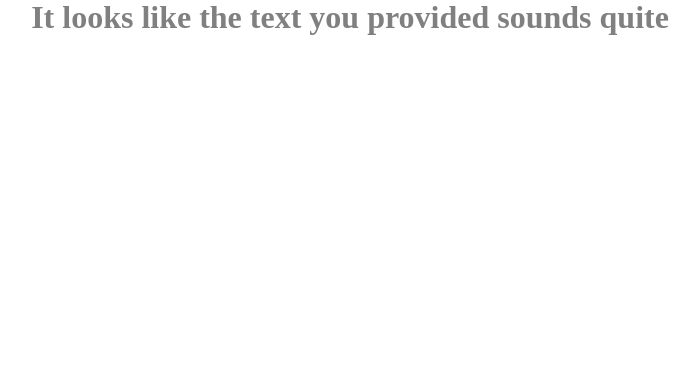
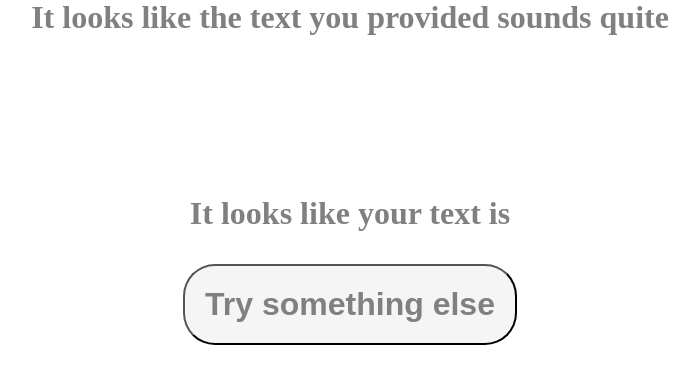
Before and after one commit to OlenaBL/nlp, a Python web app: template templates/result.html in a window 1280 px wide. Shown: the part 159-543 px from the top of the page, without its empty margins (290-989 px from the left). Run offline with Jinja, Linux system fonts and the light colour scheme; the template is opened without the code that fills it, so the values that code supplies are empty.

Commit message:
Update result.html

```diff
--- a/templates/result.html
+++ b/templates/result.html
@@ -17,3 +17,53 @@
 </div>
 </body>
 </html>
+
+<!DOCTYPE html>
+<html>
+<head>
+	<title>Prediction</title>
+	<style>
+        h3, h2 {
+            color:gray;
+            font-size: 2em;
+            text-align: center;
+        }
+	#try {
+            color: gray;
+            cursor: pointer;
+            font-weight: bold;
+            font-size: 2em;
+            height: auto;
+            width: auto;
+            background-color: whitesmoke;
+            display: block;
+            margin : 0 auto;
+            border-radius: 1em;
+            padding: 20px;
+        }
+        #try:hover {
+            color:whitesmoke;
+            cursor: pointer;
+            font-weight: bold;
+            font-size: 2em;
+            height: auto;
+            width: auto;
+            background-color: gray;
+            display: block;
+            margin : 0 auto;
+        }
+    </style>
+</head>
+<body>
+<div class="results"><h3>It looks like your text is</h3>
+    <div class="results">
+        {% if prediction == 'positive'%}
+        <h2>quite positive! :)</h2>
+        {% elif prediction == 'negative'%}
+        <h2>negative :(</h2>
+        {% endif %}
+    </div>
+</div>
+	<input type="button" value="Try something else" id="try" onclick="window.location.href='https://olenaml1.herokuapp.com/'">
+</body>
+</html>
```
